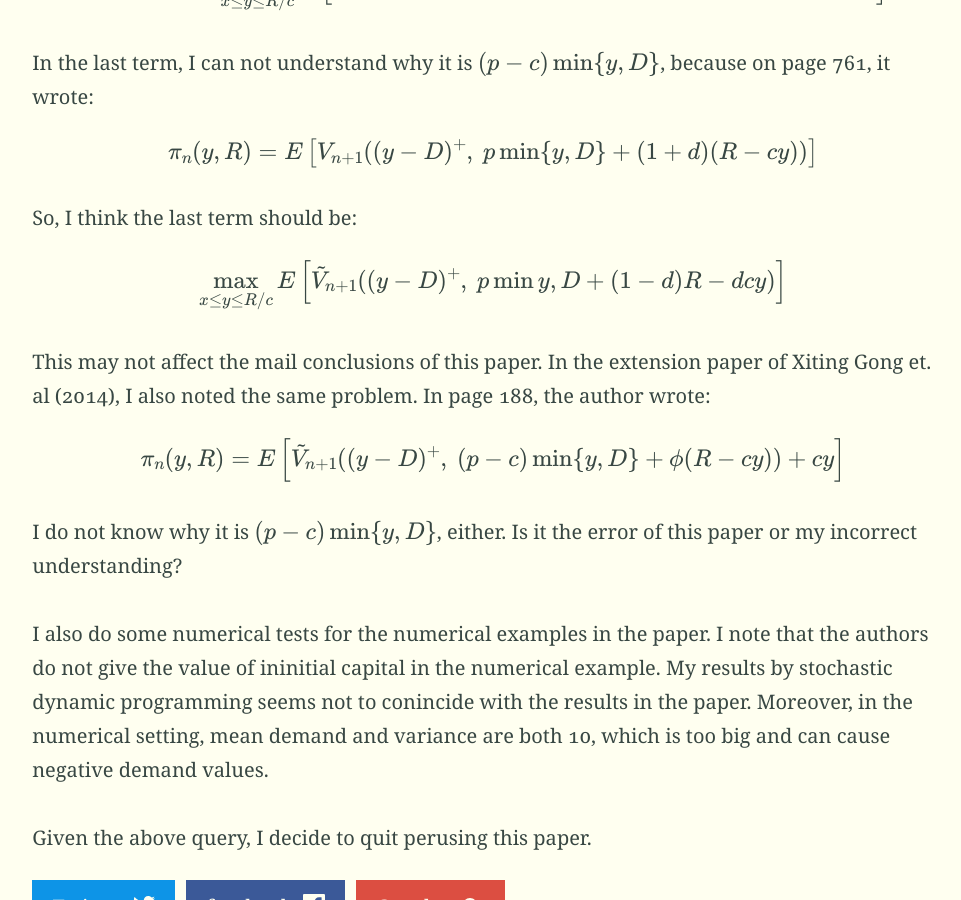
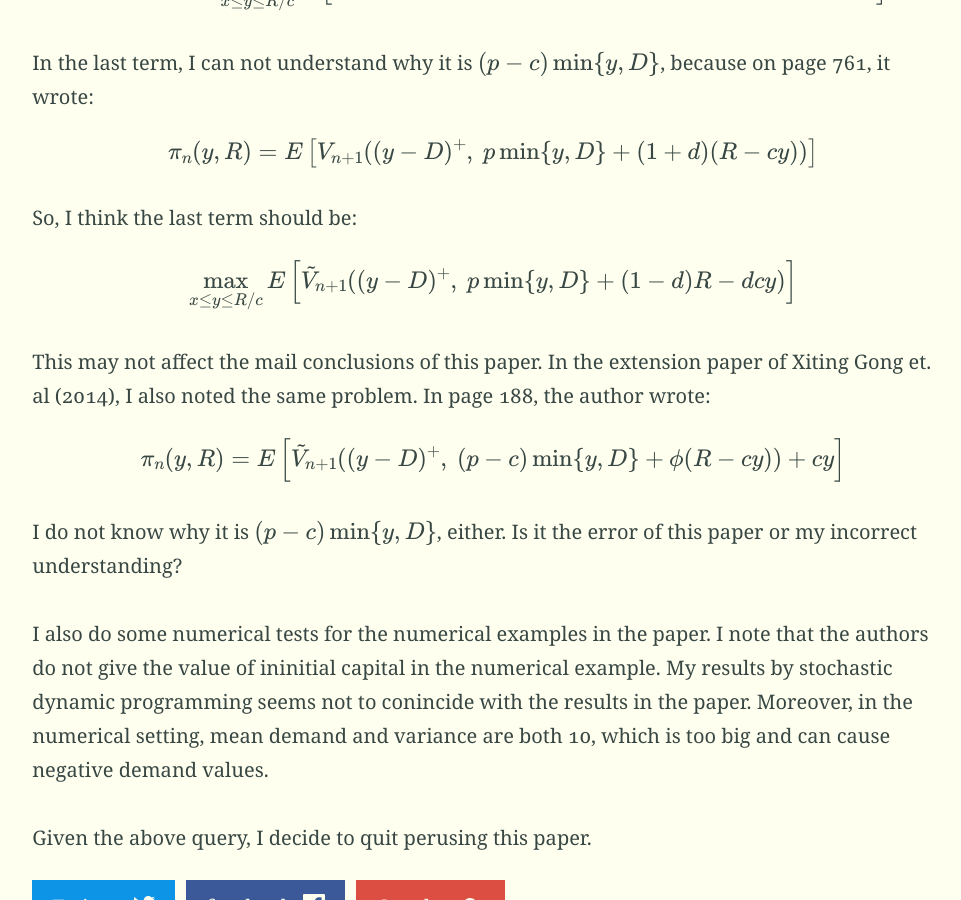
Before and after one commit to RobinChen121/robinchen121.github.io-12, a Jekyll site: the page built from _posts/2018-11-28-example-post-two.md, in a window 1280 px wide and 900 px high, scrolled down 553 px. Shown: the whole window, without its empty margins (147-1108 px from the left). Built offline with Jekyll 4.4.1, drawn with Linux system fonts in a browser that asks for light colours; our own code applies the rules of GitHub Pages for plain Markdown files; formulas are drawn with MathJax 3; comment, search, counter and statistics services are not loaded.

Commit message:
revise blog

```diff
--- a/_posts/2018-11-28-example-post-two.md
+++ b/_posts/2018-11-28-example-post-two.md
@@ -29,7 +29,7 @@ $$
 So, I think the last term should be:
 
 $$
-\max_{x\leq y\leq R/c}E\left[\tilde{V}_{n+1}((y-D)^+, ~p\min\\{y, D\\}+(1-d)R-dcy)\right]
+\max_{x\leq y\leq R/c}E\left[\tilde{V}_{n+1}((y-D)^+, ~p\min\{y, D\}+(1-d)R-dcy)\right]
 $$
 
 This may not affect the mail conclusions of this paper. In the extension paper of Xiting Gong et. al (2014), I also noted the same problem. In page 188, the author wrote:
```
